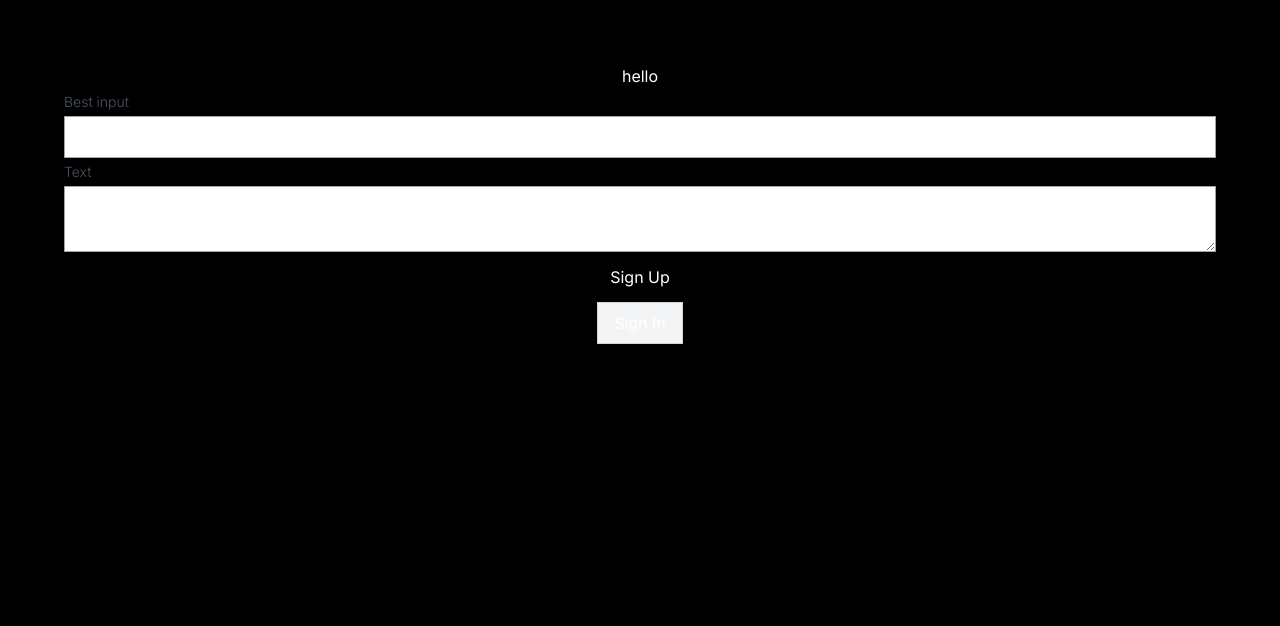
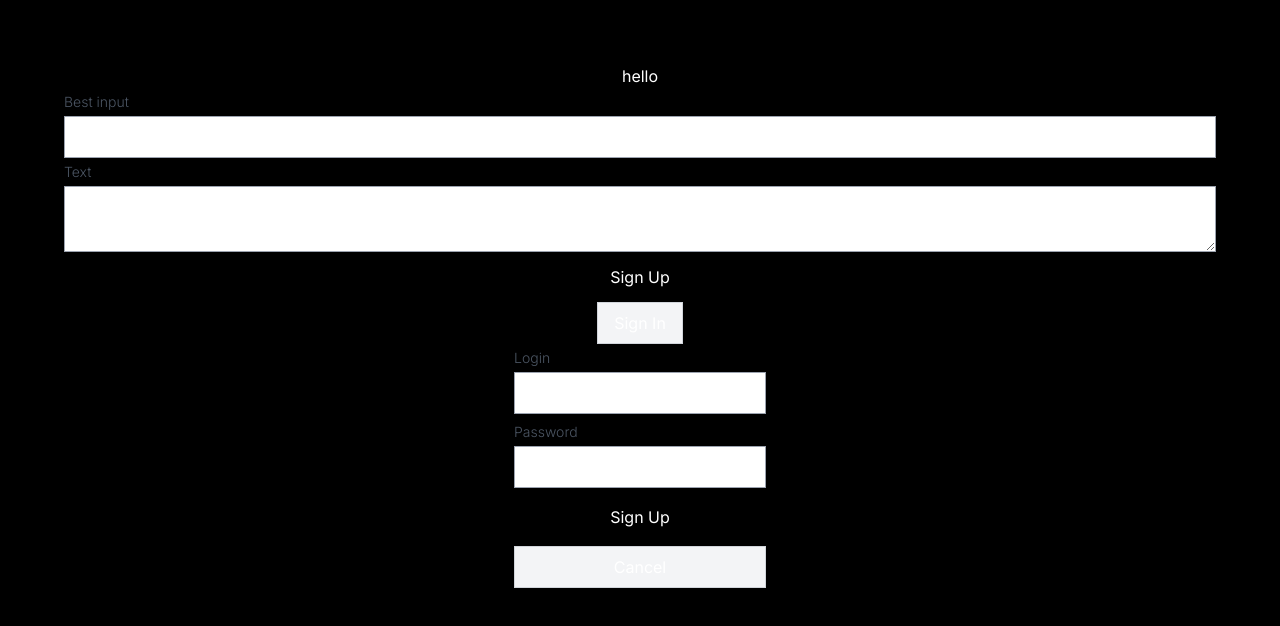
Before and after one commit to renbrek/lichi-test, a Next.js app: page / in a window 1280 px wide. Shown: the top 626 px of the page. Built offline with nearby package versions, Linux system fonts and the light colour scheme.

Commit message:
feat: add Form component

```diff
--- a/src/components/Button/index.tsx
+++ b/src/components/Button/index.tsx
@@ -19,7 +19,7 @@ export function Button(props: ButtonProps): React.ReactNode {
         'py-2 px-4 wrap break-all',
         variant === 'primary' && 'bg-black text-white hover:bg-white border border-transparent hover:border-black hover:text-black',
         variant === 'secondary' && 'bg-gray-100 border border-gray-300 hover:bg-gray-200',
-        isFullWidth && 'w-full',
+        isFullWidth ? 'w-full' : 'w-fit',
       )}
       {...baseProps}
     >
--- /dev/null
+++ b/src/components/Form/index.tsx
@@ -0,0 +1,59 @@
+import React from 'react';
+import { FieldType } from '@/enums';
+import { Input, InputProps } from '../Input';
+import { TextArea, TextAreaProps } from '../TextArea';
+import { Button, ButtonProps } from '../Button';
+
+export type FormProps = {
+  fields: FormField[]
+  buttons?: ButtonProps[]
+};
+
+export type CommonFormFieldProps<S = string> = {
+  value?: string | number,
+  setValue?: (action: S | ((prevState: S) => S)) => void;
+  validataion?: any
+};
+
+export type TextInputField = {
+  fieldType: FieldType.TextInput
+  fieldOptions?: InputProps
+} & CommonFormFieldProps;
+
+export type TextAreaField = {
+  fieldType: FieldType.TextArea
+  fieldOptions?: TextAreaProps
+} & CommonFormFieldProps;
+
+export type FormField = TextInputField | TextAreaField;
+
+export function Form(props: FormProps): React.ReactNode {
+  const { fields, buttons } = props;
+  return (
+    <form className="flex flex-col gap-2">
+      {fields.map((field) => {
+        switch (field.fieldType) {
+          case FieldType.TextInput:
+            return (
+              <Input
+                value={field.value}
+                onChange={(e) => field.setValue?.(e.currentTarget.value)}
+                {...field.fieldOptions}
+              />
+            );
+          case FieldType.TextArea:
+            return (
+              <TextArea
+                value={field.value}
+                onChange={(e) => field.setValue?.(e.currentTarget.value)}
+                {...field.fieldOptions}
+              />
+            );
+          default:
+            return <span>Field type does not implement</span>;
+        }
+      })}
+      {buttons && <>{buttons.map((button) => <Button {...button} />)}</>}
+    </form>
+  );
+}
--- a/src/components/index.ts
+++ /dev/null
@@ -1,3 +0,0 @@
-export * from './Input';
-export * from './TextArea';
-export * from './Button';
--- /dev/null
+++ b/src/enums/fieldType.ts
@@ -0,0 +1,5 @@
+// eslint-disable-next-line import/prefer-default-export
+export enum FieldType {
+  TextInput = 'textInput',
+  TextArea = 'textArea',
+}
--- /dev/null
+++ b/src/enums/index.ts
@@ -0,0 +1 @@
+export * from './fieldType';
--- a/src/pages/index.tsx
+++ b/src/pages/index.tsx
@@ -1,10 +1,17 @@
 import React from 'react';
 import { Inter } from 'next/font/google';
-import { Input, TextArea, Button } from '@/components';
+import { Input } from '@/components/Input';
+import { TextArea } from '@/components/TextArea';
+import { Button } from '@/components/Button';
+import { Form } from '@/components/Form';
+import { FieldType } from '@/enums';
 
 const inter = Inter({ subsets: ['latin'] });
 
 export default function Home() {
+  const [login, setLogin] = React.useState<string>('');
+  const [password, setPassword] = React.useState<string>('');
+
   return (
     <main
       className={`flex gap-1 min-h-screen flex-col items-center p-16 ${inter.className}`}
@@ -14,6 +21,34 @@ export default function Home() {
       <TextArea label="Text" />
       <Button type="submit">Sign Up</Button>
       <Button variant="secondary" type="submit">Sign In</Button>
+      <Form
+        fields={[
+          {
+            fieldType: FieldType.TextInput,
+            fieldOptions: {
+              label: 'Login',
+            },
+            value: login,
+            setValue: setLogin,
+          },
+          {
+            fieldType: FieldType.TextInput,
+            fieldOptions: {
+              label: 'Password',
+              type: 'password',
+            },
+            value: password,
+            setValue: setPassword,
+          },
+        ]}
+        buttons={[
+          {
+            children: 'Sign Up',
+            isFullWidth: true,
+          },
+          { children: 'Cancel', isFullWidth: true, variant: 'secondary' },
+        ]}
+      />
     </main>
   );
 }
--- a/src/types/index.ts
+++ b/src/types/index.ts
@@ -1 +1 @@
-export * from './BaseFieldProps';
+export * from './baseFieldProps';
```
